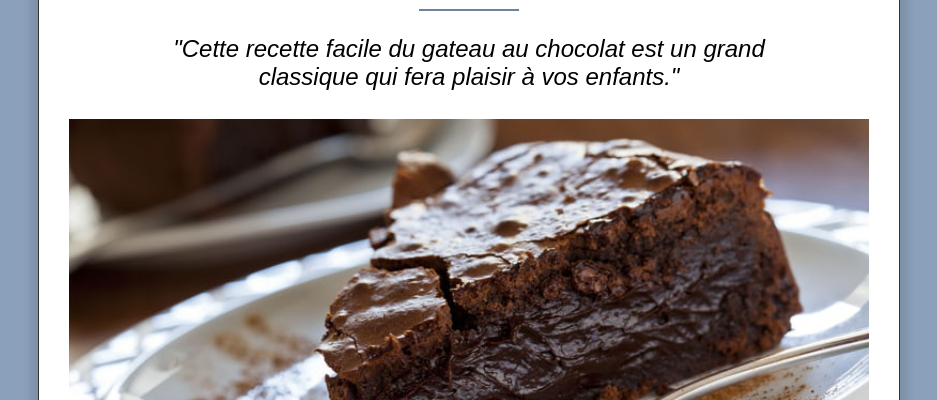
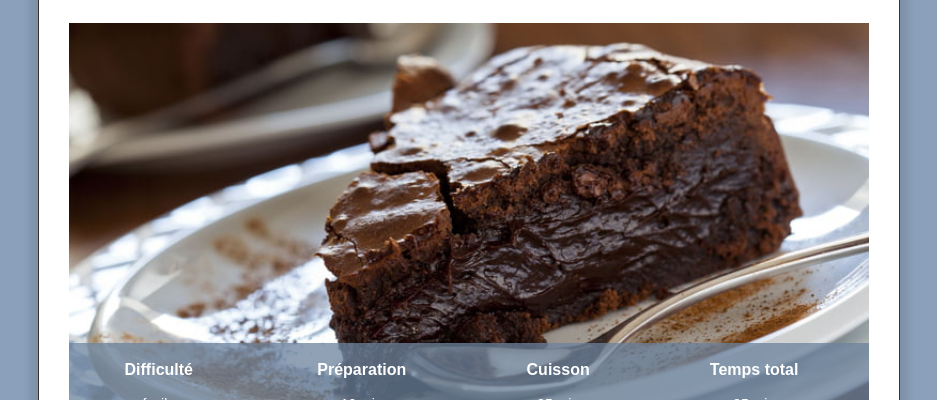
Before and after one commit to olivier-geiger/recette-gateau, a plain HTML site: page index.html in a window 1280 px wide. Shown: the part 400-800 px from the top of the page, without its empty margins (171-1108 px from the left). Drawn offline with Linux system fonts and the light colour scheme.

Commit message:
Add files via upload

```diff
--- a/style.css
+++ b/style.css
@@ -174,7 +174,7 @@ table.preparation tr {
 /* pour ordinateur*/
 @media only screen and (min-width: 768px){
     div.contenu {
-        min-width: 18em;
+        min-width: 12em;
         margin: 12em 30% 5.0625em 30%;
         padding: 0px 1.875em 1.875em 1.875em;
 
@@ -208,7 +208,7 @@ table.preparation tr {
 }
 @media only screen and (min-width: 900px){
     div.contenu {
-        margin-top:18em;
+        margin-top:12em;
         margin-left: auto;
         margin-right: auto;
         width: 800px;
```
